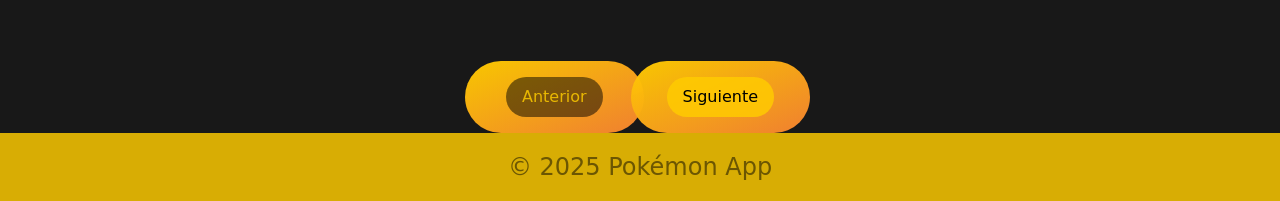
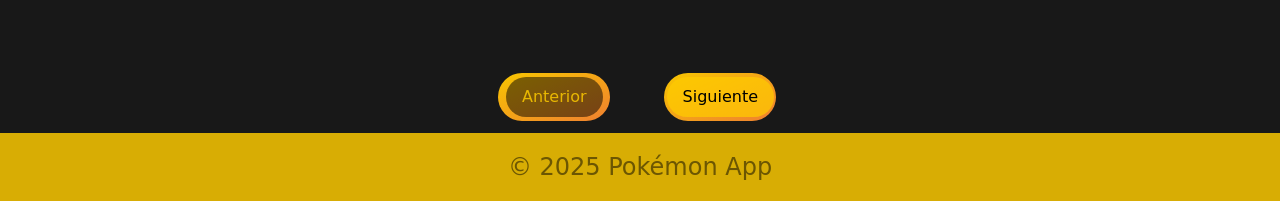
Before and after one commit to Ematius/Api-Pokemon, a plain HTML site: page index.html in a window 1280 px wide. Shown: the part 659-860 px from the top of the page. Drawn offline with Linux system fonts and the light colour scheme; no server answers.

Commit message:
fixed color button

```diff
--- a/styles.css
+++ b/styles.css
@@ -199,7 +199,7 @@
   padding: 1rem;
   & button {
     border: none;
-    background-color: var(--primary-color);
+    background-color: #ffcc00b6;
     border-radius: 1000px;
     padding: 0.5rem 1rem;
     color: black;
@@ -210,8 +210,8 @@
     &::after{
         content: '';
         position: absolute;
-        width: 14%;
-        height: 9%;
+        width: 7rem;
+        height: 3rem;
         border-radius: 1000px;
         background-color: var(--primary-color);
         background-image: linear-gradient(to bottom right, var(--primary-color), var(--quinary-color));
```
